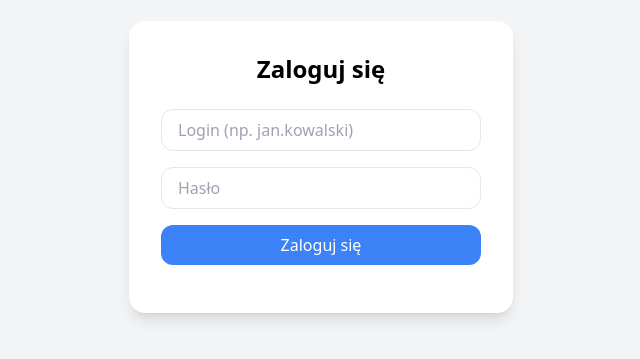
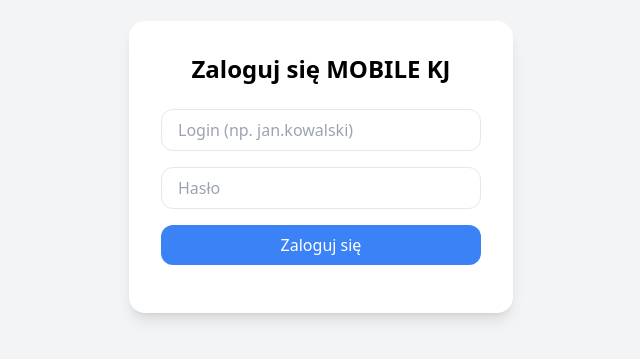
Before and after one commit to M4ttWork/login.app-mxrQRb0yLR, a plain HTML site: page index.html in a window 1280 px wide. Shown: the part 233-592 px from the top of the page, without its empty margins (319-959 px from the left). Drawn offline with nearby package versions, Linux system fonts and the light colour scheme.

Commit message:
Update index.html

```diff
--- a/index.html
+++ b/index.html
@@ -14,7 +14,7 @@
 </head>
 <body class="bg-gray-100 flex items-center justify-center h-screen">
   <div class="bg-white p-8 rounded-2xl shadow-lg w-full max-w-sm">
-    <h2 class="text-2xl font-bold mb-6 text-center">Zaloguj się</h2>
+    <h2 class="text-2xl font-bold mb-6 text-center">Zaloguj się MOBILE KJ</h2>
 
     <form id="login-form" class="space-y-4">
       <input type="text" id="login" placeholder="Login (np. jan.kowalski)" required class="w-full px-4 py-2 border rounded-xl"/>
```
